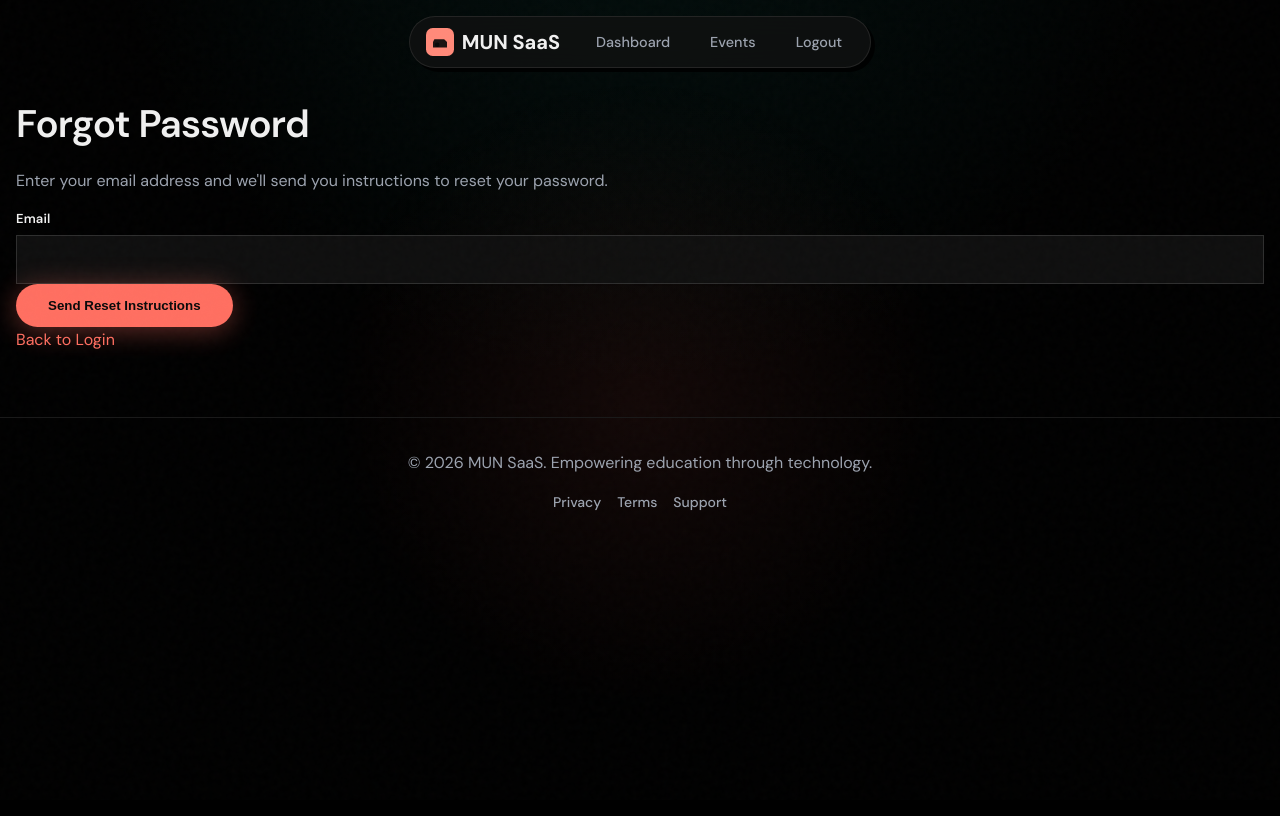
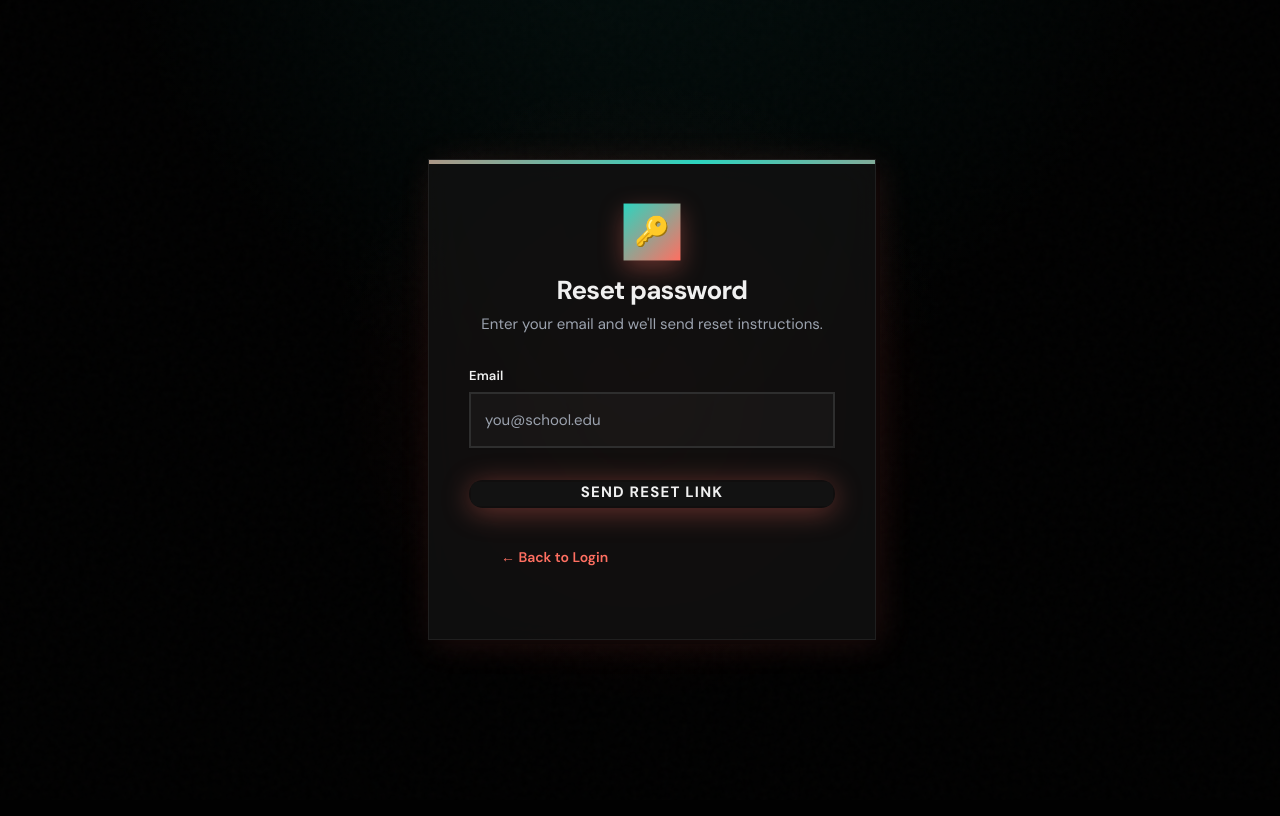
Before and after one commit to zaid3004/MUN-SaaS, a Flask app: page /forgot-password in a window 1280 px wide. After the commit the page ends 655 px from the top, so only its background shows below. Run offline with Flask 3, Linux system fonts and the light colour scheme.

Commit message:
Style: Apply auth page styling to forgot/reset password pages

```diff
--- a/flask_app/templates/forgot_password.html
+++ b/flask_app/templates/forgot_password.html
@@ -1,13 +1,53 @@
 {% extends 'base.html' %}
+
+{% block title %}Forgot Password{% endblock %}
+
+{% block navbar %}{% endblock %}
+{% block footer %}{% endblock %}
+{% block main_class %}site-main--auth{% endblock %}
+
 {% block content %}
-<h2>Forgot Password</h2>
-<p>Enter your email address and we'll send you instructions to reset your password.</p>
-<form method="post" class="mt-3">
-  <div class="mb-3">
-    <label class="form-label">Email</label>
-    <input type="email" name="email" class="form-control" required>
+<section class="auth-section" aria-labelledby="auth-heading">
+  <div class="auth-section-bg water-shimmer" aria-hidden="true"></div>
+
+  <div class="auth-card">
+    <div class="auth-card-topbar" aria-hidden="true"></div>
+    <div class="auth-card-inner">
+      <header class="auth-brand">
+        <div class="auth-brand-mark" aria-hidden="true">🔑</div>
+        <h1 class="auth-title" id="auth-heading">Reset password</h1>
+        <p class="auth-subtitle">Enter your email and we'll send reset instructions.</p>
+      </header>
+
+      <form method="post" novalidate>
+        <div class="form-group">
+          <label class="form-label" for="email">Email</label>
+          <div class="floating-input-wrapper">
+            <input
+              type="email"
+              id="email"
+              name="email"
+              class="form-control"
+              placeholder=" "
+              required
+              autocomplete="email"
+              inputmode="email"
+            >
+            <label for="email">you@school.edu</label>
+          </div>
+        </div>
+
+        <div class="auth-actions" style="margin-top: var(--space-6);">
+          <button type="submit" class="btn btn-primary ripple auth-cube-submit" style="width: 100%;">
+            <span class="auth-cube-inner">Send Reset Link</span>
+          </button>
+        </div>
+      </form>
+
+      <p class="auth-link" style="margin-top: var(--space-6);">
+        <a href="/login" class="btn btn-link">← Back to Login</a>
+      </p>
+    </div>
   </div>
-  <button class="btn btn-primary" type="submit">Send Reset Instructions</button>
-</form>
-<p class="mt-3"><a href="/login">Back to Login</a></p>
+</section>
 {% endblock %}
```
Also changed, not shown: flask_app/templates/reset_password.html (+70 -16 lines).
